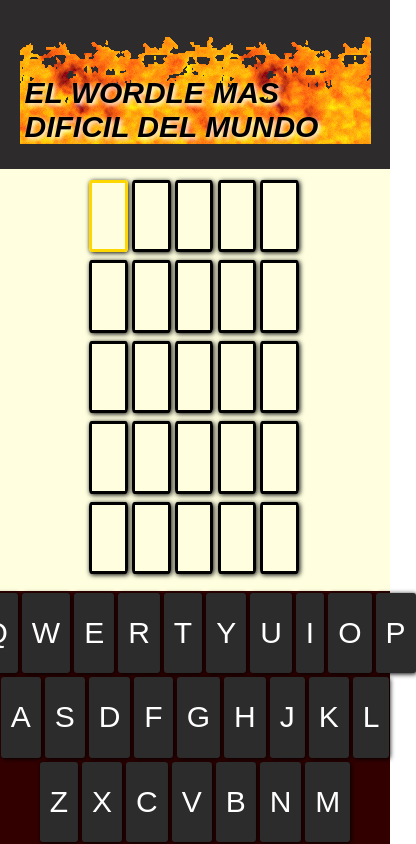
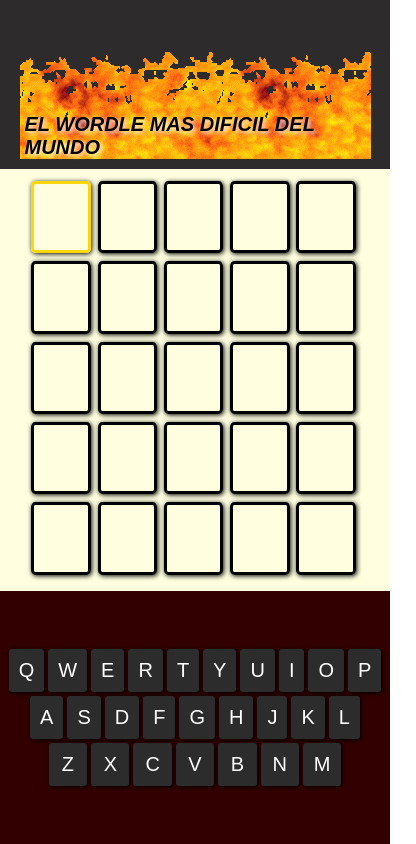
Before and after one commit to LuloSammartino/Wordle, a React (Vite) app in the folder frontend/client/: page /home in a window 390 px wide. Shown: the whole page, 416 px wide, since content can reach past the window. Built offline with nearby package versions, Linux system fonts and the light colour scheme; no server answers; a web font is replaced by a local one.

Commit message:
responsive 50%

```diff
--- a/frontend/client/src/App.module.css
+++ b/frontend/client/src/App.module.css
@@ -43,23 +43,6 @@ h1{
     padding: 10px ;
 }
 
-@media(width < 1100px){
-    .wordsContainer{
-        width: 50%;
-    }
-
-}
-
-@media(width < 570px){
-    .wordsContainer{
-        width: 60%;
-    }
-    h1{
-        font-size: 30px;
-        width: 90%;
-    }
-}
-
 .footerApp{
     display: flex;
     justify-content: center;
@@ -68,3 +51,33 @@ h1{
     width: 100%;
     background-color: #330000;
 }
+
+@media(width < 1100px){
+    .wordsContainer{
+        width: 50%;
+    }
+
+}
+
+@media(width < 650px){
+    .wordsContainer{
+        width: 70%;
+    }
+    h1{
+        font-size: 30px;
+        width: 90%;
+    }
+
+}
+
+@media(width < 400px){
+    .wordsContainer{
+        width: 90%;
+    }
+    h1{
+        font-size: 20px;
+        width: 90%;
+        margin-bottom: 20px;
+    }
+
+}
--- a/frontend/client/src/Components/Keyboard/Keyboard.module.css
+++ b/frontend/client/src/Components/Keyboard/Keyboard.module.css
@@ -8,11 +8,6 @@
     align-items: center;
 }
 
-@media(width < 1100px){
-    .keyboard{
-        width: 60%;
-    }
-}
 
 .keyboardRow{
     display: flex;
@@ -24,7 +19,7 @@
 .key{
     font-style:normal;
     width: 100%;
-    font-size: 30px;
+    font-size: 28px;
     margin: 2px;
     padding: 10px;
     border: 0px transparent;
@@ -45,3 +40,39 @@
 .almostRight{
     background-color: #e4a81d;
 }
+@media(width < 1100px){
+    .keyboard{
+        width: 60%;
+    }
+}
+
+@media(width < 650px){
+    .keyboard{
+        width: 80%;
+    }
+}
+
+@media(width < 400px){
+    .keyboard{
+        width: 95%;
+    }
+
+    .key{
+        font-size: 20px;
+        height: fit-content;
+    }
+
+    .keyboardRow{
+        width: 100%;
+        height: fit-content;
+    }
+
+
+    .keyboardRow:nth-child(2){
+        width: 85%;
+    }
+
+    .keyboardRow:last-child{
+        width: 80%;
+    }
+}
```
